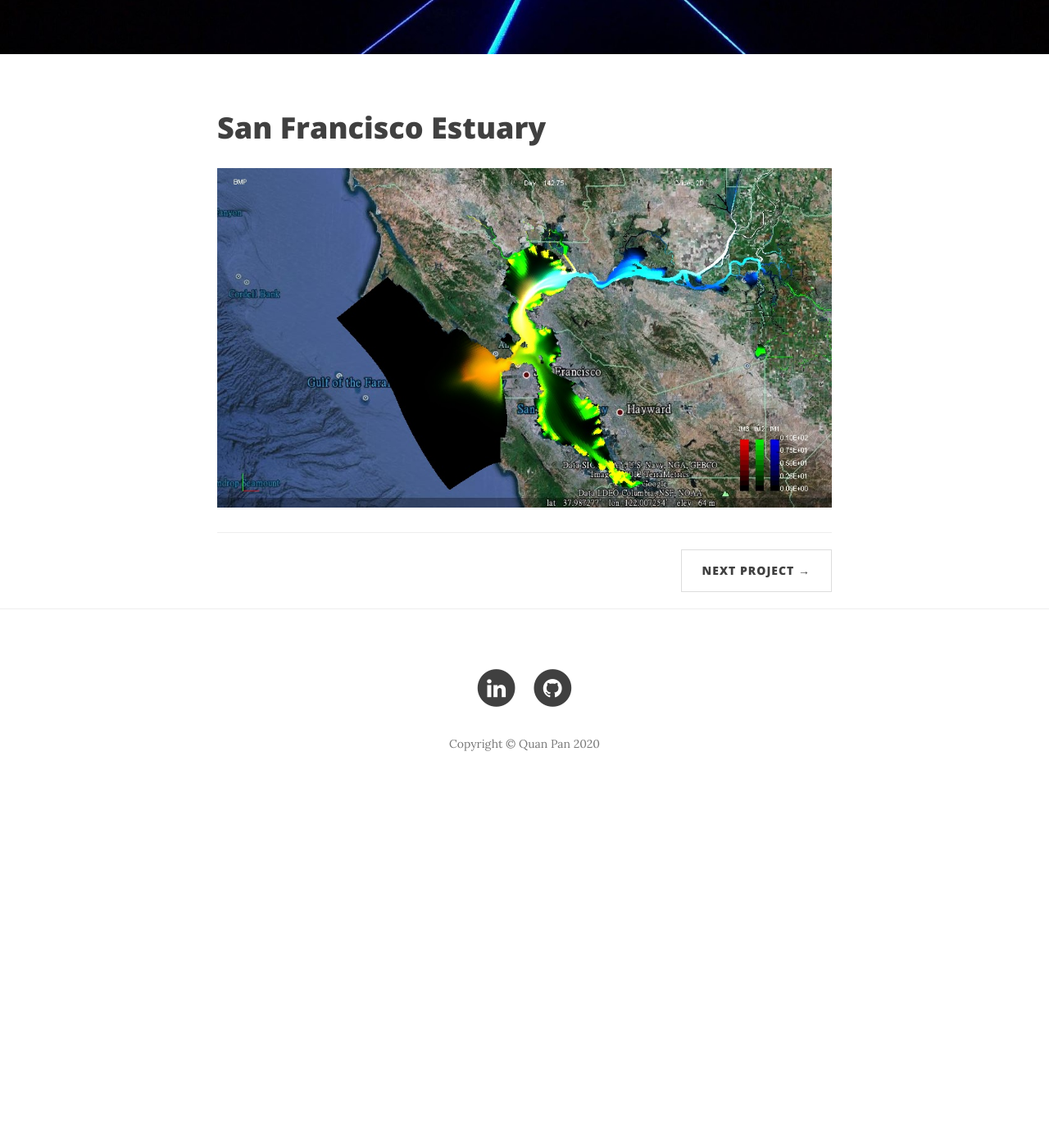
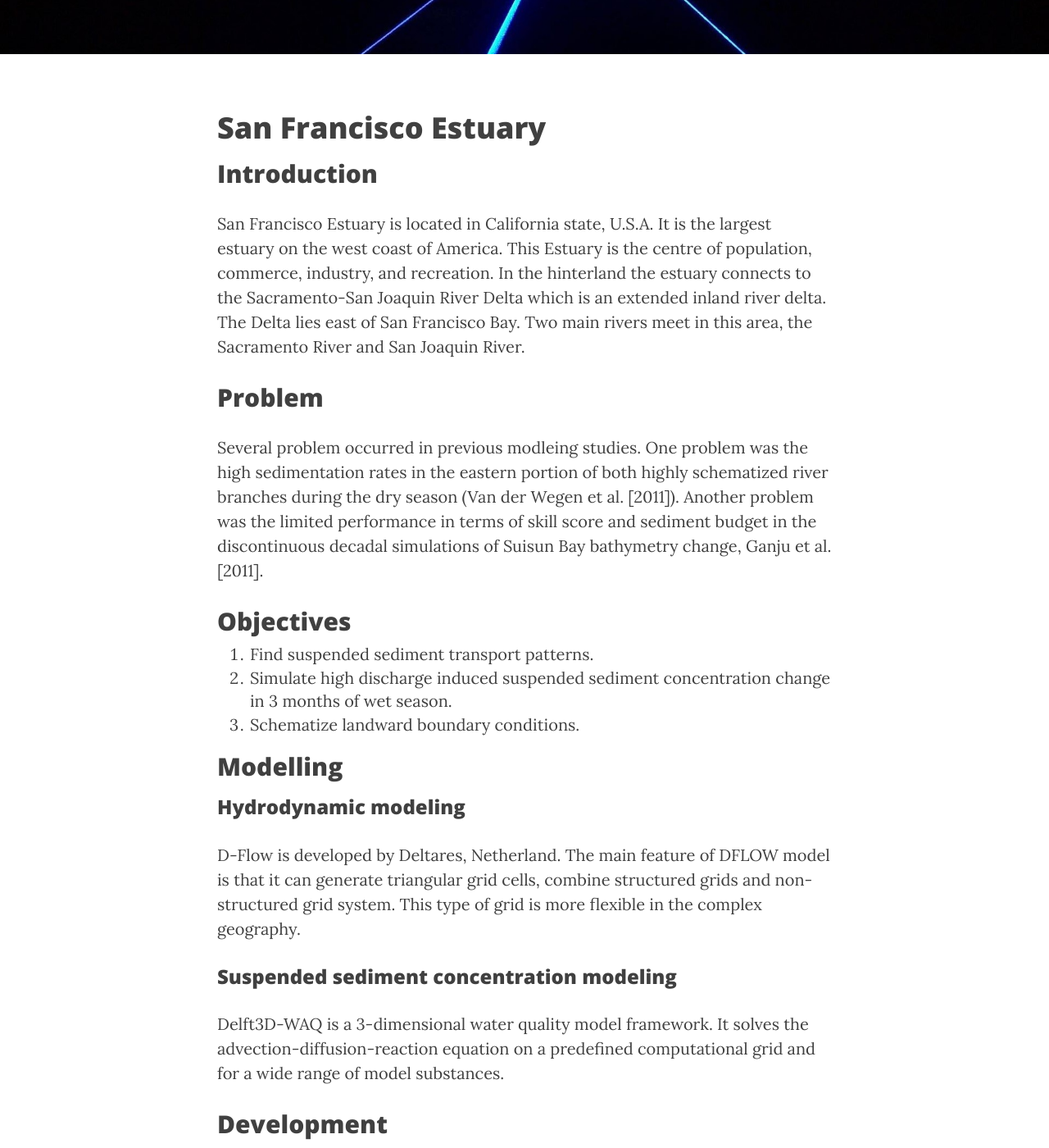
Before and after one commit to quanpan302/quanpan302.github.io, a Jekyll site: the page built from _projects/SanFrancisco.md, in a window 1280 px wide and 1400 px high, scrolled down 347 px. Shown: the whole window at 82% size. Built offline with Jekyll 4.4.1, drawn with Linux system fonts in a browser that asks for light colours; nearby versions of some CDN libraries; a script that is not in the unit is left out; before the commit the page ends 1330 px from its top, so only the background shows below that; some of the changed text lies outside the part shown.

Commit message:
Add centents

```diff
--- a/_projects/SanFrancisco.md
+++ b/_projects/SanFrancisco.md
@@ -10,4 +10,36 @@ header-img: "assets/img/projects/SanFrancisco/header.jpg"
 
 # [](#header-1)San Francisco Estuary
 
+## Introduction
+
+San Francisco Estuary is located in California state, U.S.A. It is the largest estuary on the west coast of America. This Estuary is the centre of population, commerce, industry, and recreation. In the hinterland the estuary connects to the Sacramento-San Joaquin River Delta which is an extended inland river delta. The Delta lies east of San Francisco Bay. Two main rivers meet in this area, the Sacramento River and San Joaquin River.
+
+## Problem
+
+Several problem occurred in previous modleing studies. One problem was the high sedimentation rates in the eastern portion of both highly schematized river branches during the dry season (Van der Wegen et al. [2011]). Another problem was the limited performance in terms of skill score and sediment budget in the discontinuous decadal simulations of Suisun Bay bathymetry change, Ganju et al. [2011].
+
+## Objectives
+
+1.	Find suspended sediment transport patterns.
+2.	Simulate high discharge induced suspended sediment concentration change in 3 months of wet season.
+3.	Schematize landward boundary conditions.
+
+## Modelling
+
+### Hydrodynamic modeling
+
+D-Flow is developed by Deltares, Netherland. The main feature of DFLOW model is that it can generate triangular grid cells, combine structured grids and non-structured grid system. This type of grid is more flexible in the complex geography.
+
+### Suspended sediment concentration modeling
+
+Delft3D-WAQ is a 3-dimensional water quality model framework. It solves the advection-diffusion-reaction equation on a predefined computational grid and for a wide range of model substances.
+
+## Development
+
+### Open Visualization Tool (OpenVT)
+
+- Fortran
+- OpenGL
+- NetCDF
+
 ![](/assets/img/projects/SanFrancisco/3Dviewer.jpg)
```
